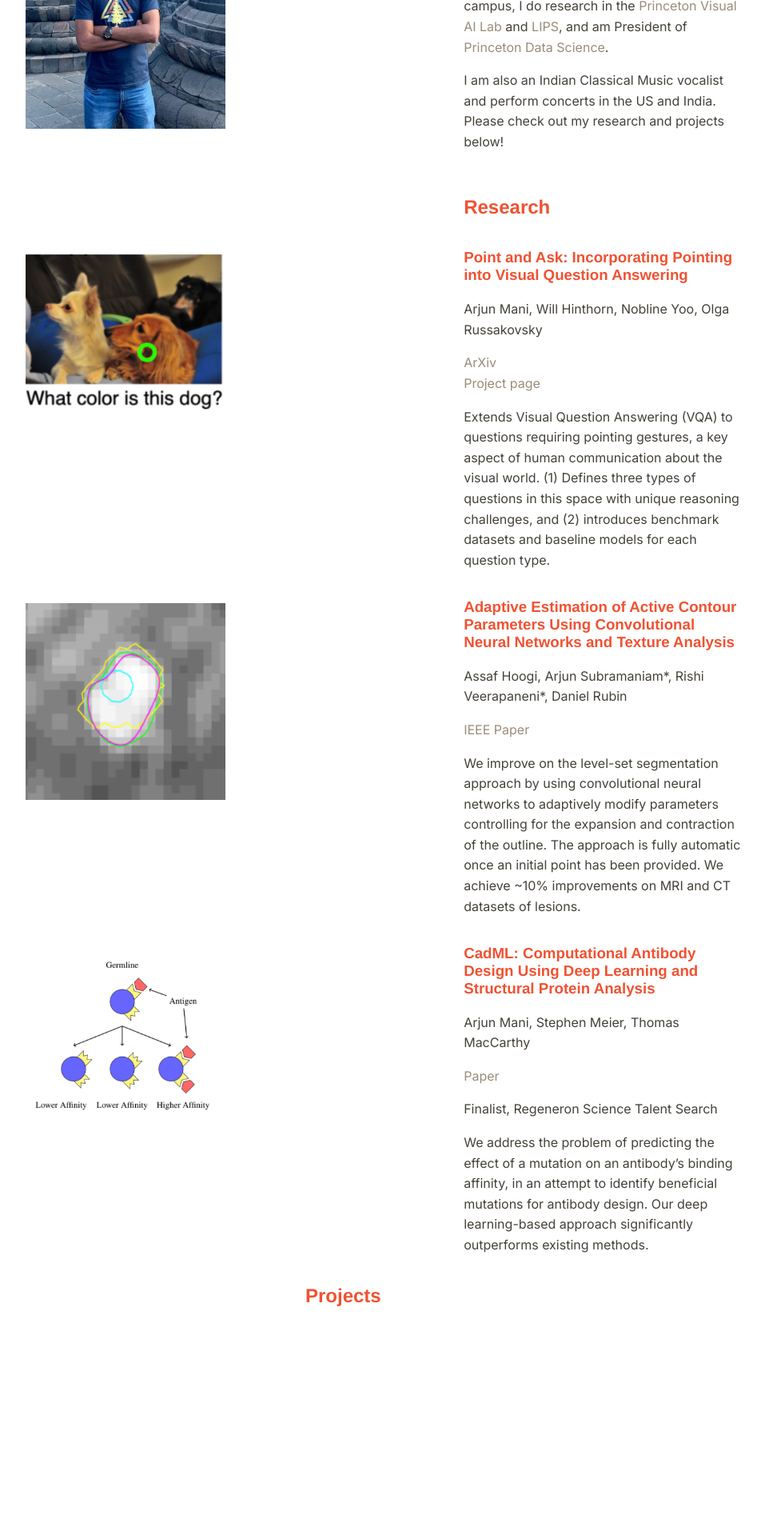
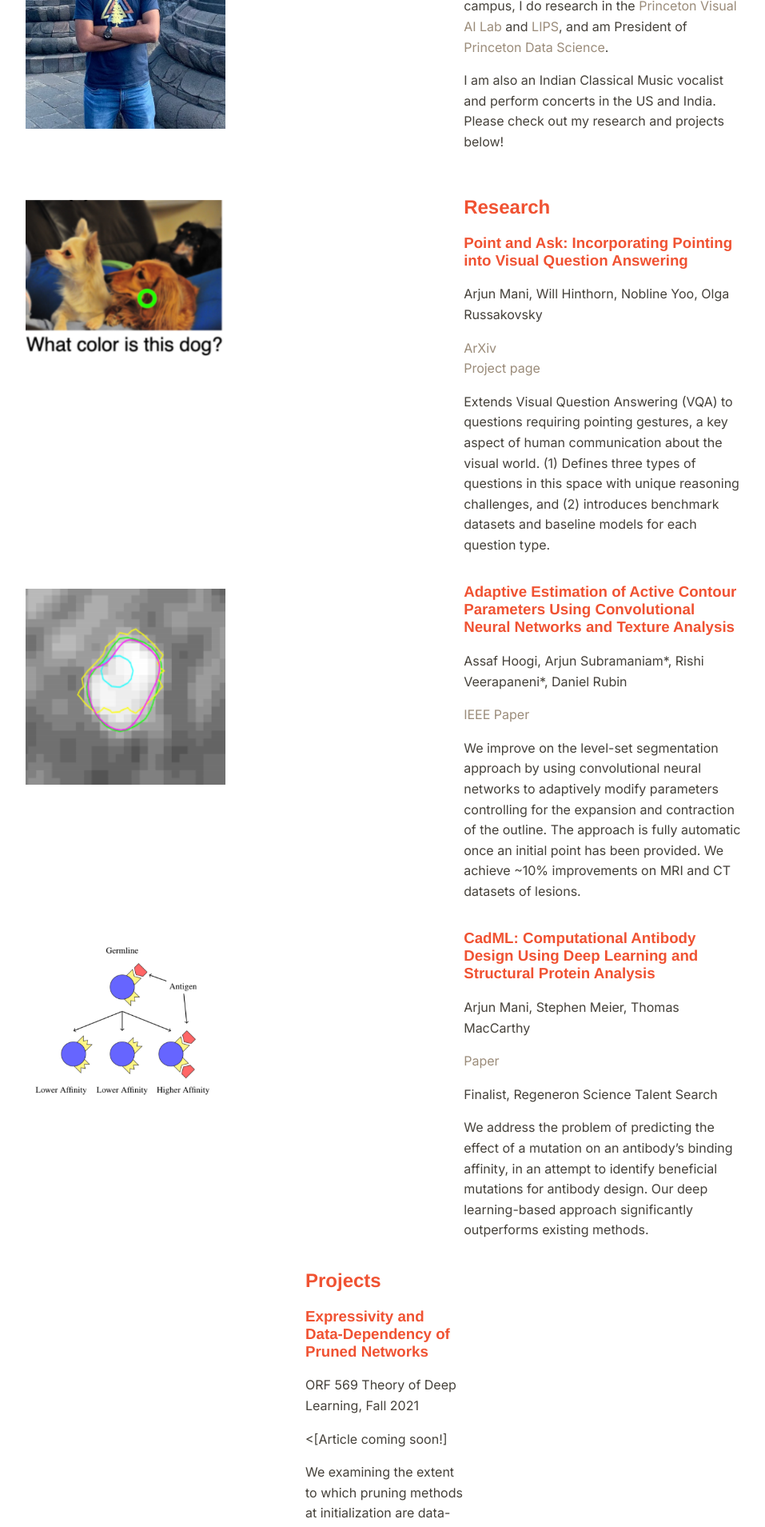
Before and after one commit to arjun-mani/arjun-mani.github.io, a Jekyll site: the page built from index.html, in a window 1280 px wide. Shown: the part 303-2212 px from the top of the page at 80% size, without its empty margins (160-1117 px from the left). Built offline with Jekyll 4.4.1, drawn with Linux system fonts in a browser that asks for light colours; some web fonts are replaced.

Commit message:
Update index.html

```diff
--- a/index.html
+++ b/index.html
@@ -16,19 +16,13 @@ title: Home
 	</div>
 </div>
 
-<div class="divTableRow">
-	<div class="divTableCell">
-	</div>
-	<div class="divTableCell">
-		<h2 id="Research">Research</h2>
-	</div>
-</div>
 
 <div class="divTableRow">
 	<div class="divTableCell">
 		<img class="about" src="/imgs/pointing.png" width="100%">
 	</div>
 	<div class="divTableCell">
+		<h2 id="Research">Research</h2>
 		<h3>Point and Ask: Incorporating Pointing into Visual Question Answering</h3>
 		<p>Arjun Mani, Will Hinthorn, Nobline Yoo, Olga Russakovsky</p>
 		<p><a href="#" target="_blank">ArXiv</a><br/><a href="https://hinthornw.github.io/pointingqa/" target="_blank">Project page</a></p>
@@ -68,15 +62,6 @@ title: Home
 	</div>
 	<div class="divTableCell">
 		<h2 id="Projects">Projects</h2>
-	</div>
-</div>
-
-
-<div class="divTableRow">
-	<div class="divTableCell">
-		<img class="about" src="/imgs/white.jpg" width="100%">
-	</div>
-	<div class="divTableCell">
 		<h3>Expressivity and Data-Dependency of Pruned Networks</h3>
 		<p>ORF 569 Theory of Deep Learning, Fall 2021</p>
 		<p><[Article coming soon!]</p>
```
